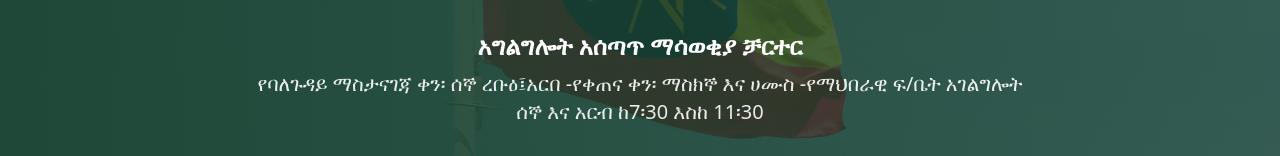
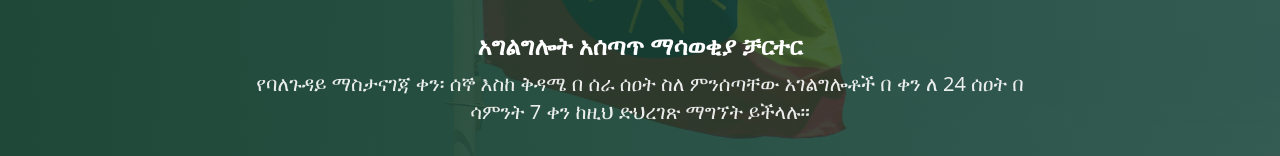
Before and after one commit to Biniyamgirma/kebele-frontend, a React (Vite) app: page / in a window 1280 px wide. Shown: the part 404-560 px from the top of the page. Built offline with nearby package versions, Linux system fonts and the light colour scheme; no server answers.

Commit message:
changed title description in the home page

```diff
--- a/src/contexts/LanguageContext.tsx
+++ b/src/contexts/LanguageContext.tsx
@@ -22,7 +22,7 @@ const translations: Record<Language, Record<string, string>> = {
       "Welcome to the Debre Birhan Etege Taitu Sub-city Shewareged Gedele Kebele Website",
     "hero.subtitle": "Service Announcement Charter",
     "hero.description":
-      "Resident meeting day: Monday & Wednesday - Social court service: Monday and Friday from 7:30 to 11:30",
+      "You can get information from this website about Debre Birhan Etege Taitu Sub-city Shewareged Gedele Kebele government services 24/7",
     "hero.search": "Search for service (e.g.: lost ID, submit complaint...)",
     "hero.searchBtn": "Search",
 
@@ -134,7 +134,7 @@ const translations: Record<Language, Record<string, string>> = {
     "hero.title": "እንኳን ወደ ደብረብርሀን እቴጌ ጣይቱ ክፍለ ከተማ ሸዋረገድ ገድሌ ቀበሌ ድህረገጽ በደህና መጡ",
     "hero.subtitle": "አግልግሎት አሰጣጥ ማሳወቂያ ቻርተር",
     "hero.description":
-      "የባለጉዳይ ማስታናገጃ ቀን፡ ሰኞ ረቡዕ፤አርበ -የቀጠና ቀን፡ ማስክኞ እና ሀሙስ -የማህበራዊ ፍ/ቤት አገልግሎት ሰኞ እና አርብ ከ7፡30 እስከ 11፡30",
+      "የባለጉዳይ ማስታናገጃ ቀን፡ ሰኞ እስከ ቅዳሜ በ ሰራ ሰዐት ስለ ምንሰጣቸው አገልግሎቶች በ ቀን ለ 24 ሰዐት በ ሳምንት 7 ቀን ከዚህ ድህረገጽ ማግኘት ይችላሉ።",
     "hero.search": "አገልግሎት ፈልግ (ለምሳሌ፡ የጠፋ መታወቂያ፣ ቅሬታ ማቅረብ...)",
     "hero.searchBtn": "ፈልግ",
 
```
